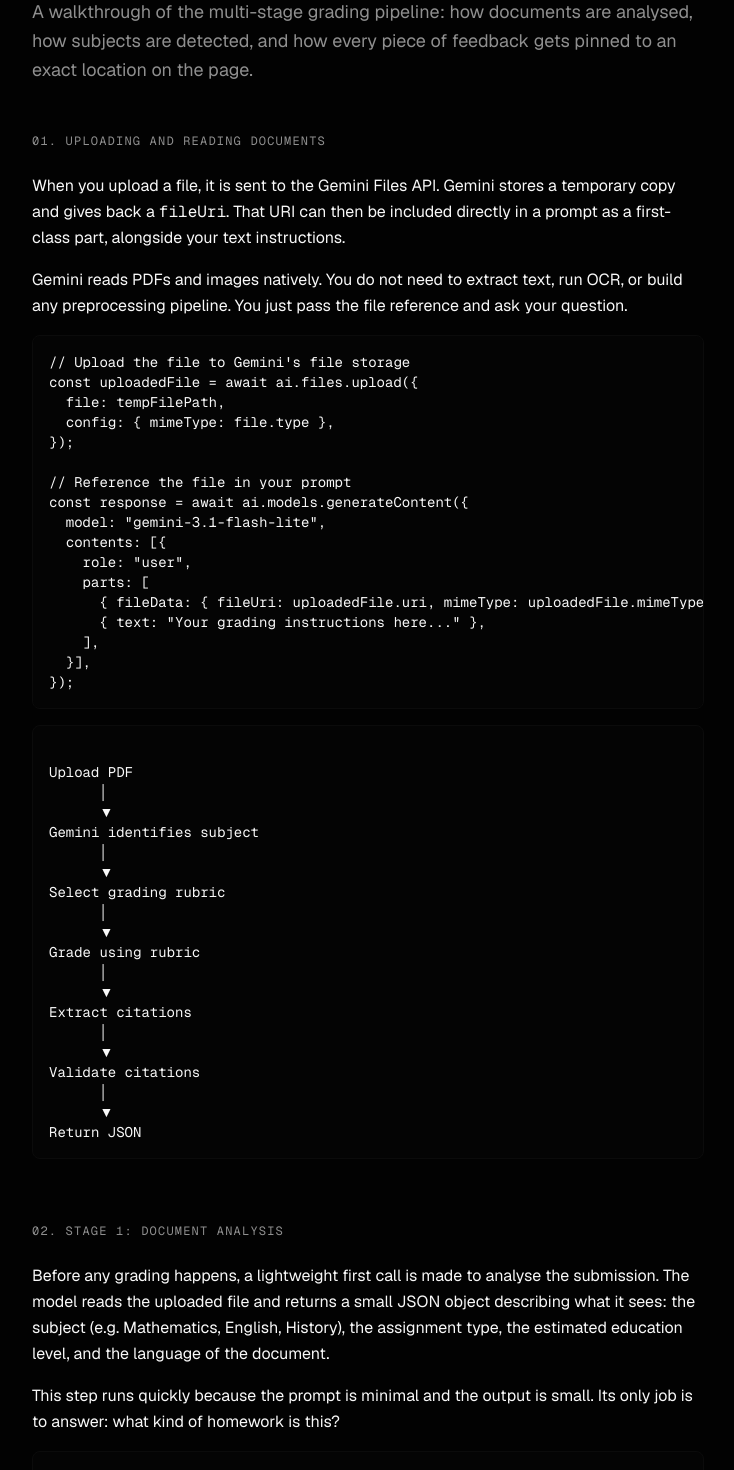
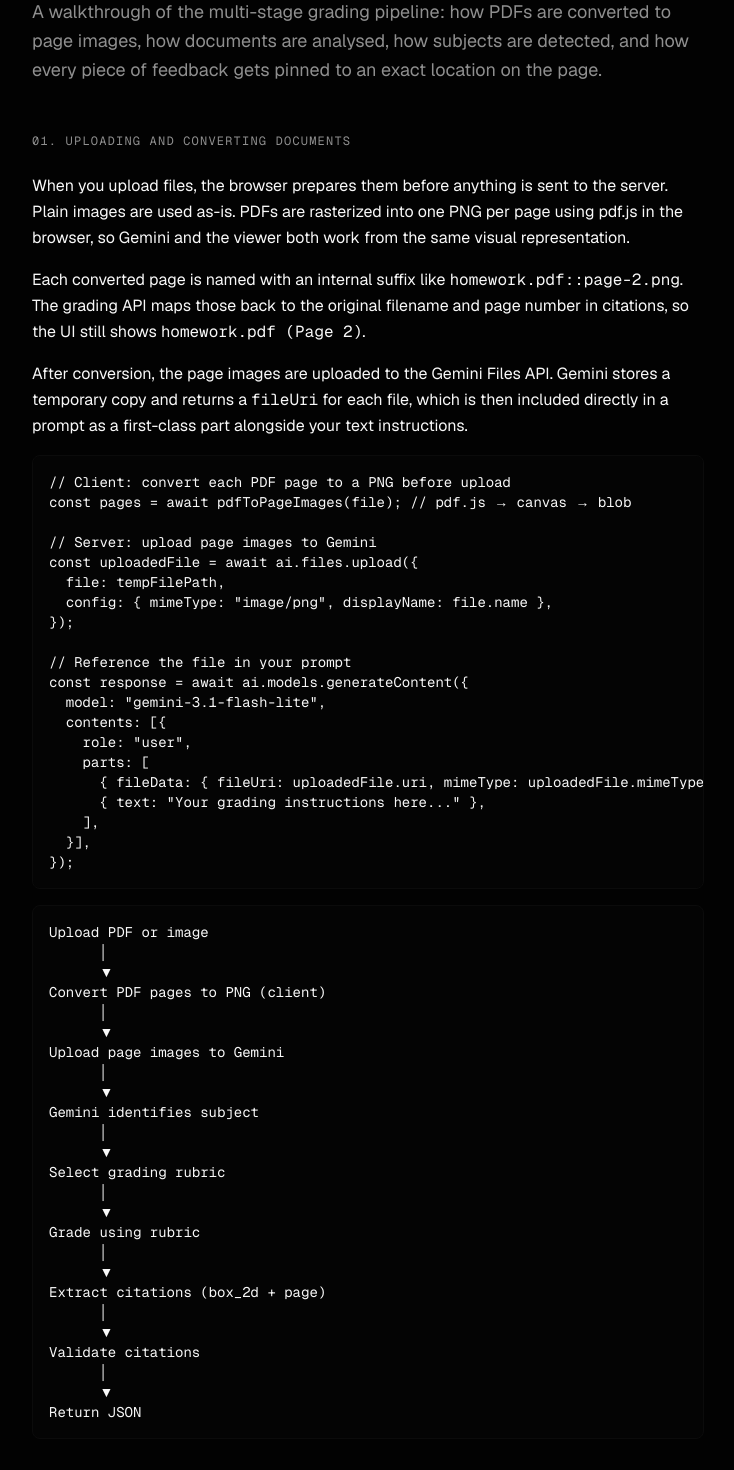
Before and after one commit to aungsh/document-referencing, a Next.js app: page /how-it-works in a window 1280 px wide. Shown: the part 180-1650 px from the top of the page, without its empty margins (272-1006 px from the left). Built offline with nearby package versions, Linux system fonts and the light colour scheme.

Commit message:
docs: update how it works

```diff
--- a/app/how-it-works/page.tsx
+++ b/app/how-it-works/page.tsx
@@ -29,7 +29,7 @@
           How it Works
         </h1>
         <p className="text-muted-foreground text-lg leading-relaxed">
-          A walkthrough of the multi-stage grading pipeline: how documents are analysed, how subjects are detected, and how every piece of feedback gets pinned to an exact location on the page.
+          A walkthrough of the multi-stage grading pipeline: how PDFs are converted to page images, how documents are analysed, how subjects are detected, and how every piece of feedback gets pinned to an exact location on the page.
         </p>
       </div>
 
@@ -38,22 +38,28 @@
         {/* 01 */}
         <section>
           <h2 className="text-xs text-muted-foreground font-mono uppercase tracking-widest mb-6">
-            01. Uploading and Reading Documents
+            01. Uploading and Converting Documents
           </h2>
           <div className="space-y-4 text-foreground leading-relaxed">
             <p>
-              When you upload a file, it is sent to the Gemini Files API. Gemini stores a temporary copy and gives back a <code>fileUri</code>. That URI can then be included directly in a prompt as a first-class part, alongside your text instructions.
+              When you upload files, the browser prepares them before anything is sent to the server. Plain images are used as-is. PDFs are rasterized into one PNG per page using pdf.js in the browser, so Gemini and the viewer both work from the same visual representation.
             </p>
             <p>
-              Gemini reads PDFs and images natively. You do not need to extract text, run OCR, or build any preprocessing pipeline. You just pass the file reference and ask your question.
+              Each converted page is named with an internal suffix like <code>homework.pdf::page-2.png</code>. The grading API maps those back to the original filename and page number in citations, so the UI still shows <code>homework.pdf (Page 2)</code>.
+            </p>
+            <p>
+              After conversion, the page images are uploaded to the Gemini Files API. Gemini stores a temporary copy and returns a <code>fileUri</code> for each file, which is then included directly in a prompt as a first-class part alongside your text instructions.
             </p>
           </div>
           <div className="mt-4 bg-muted/30 p-4 rounded-lg overflow-x-auto text-sm font-mono border border-muted">
             <pre>
-              <code>{`// Upload the file to Gemini's file storage
+              <code>{`// Client: convert each PDF page to a PNG before upload
+const pages = await pdfToPageImages(file); // pdf.js → canvas → blob
+
+// Server: upload page images to Gemini
 const uploadedFile = await ai.files.upload({
   file: tempFilePath,
-  config: { mimeType: file.type },
+  config: { mimeType: "image/png", displayName: file.name },
 });
 
 // Reference the file in your prompt
@@ -72,8 +78,13 @@
 
           <div className="mt-4 bg-muted/30 p-4 rounded-lg overflow-x-auto text-sm font-mono border border-muted">
             <pre>
-              <code>{`
-Upload PDF
+              <code>{`Upload PDF or image
+      │
+      ▼
+Convert PDF pages to PNG (client)
+      │
+      ▼
+Upload page images to Gemini
       │
       ▼
 Gemini identifies subject
@@ -85,7 +96,7 @@
 Grade using rubric
       │
       ▼
-Extract citations
+Extract citations (box_2d + page)
       │
       ▼
 Validate citations
@@ -103,7 +114,7 @@
           </h2>
           <div className="space-y-4 text-foreground leading-relaxed">
             <p>
-              Before any grading happens, a lightweight first call is made to analyse the submission. The model reads the uploaded file and returns a small JSON object describing what it sees: the subject (e.g. Mathematics, English, History), the assignment type, the estimated education level, and the language of the document.
+              Before any grading happens, a lightweight first call is made to analyse the submission. The model reads the uploaded page images and returns a small JSON object describing what it sees: the subject (e.g. Mathematics, English, History), the assignment type, the estimated education level, and the language of the document.
             </p>
             <p>
               This step runs quickly because the prompt is minimal and the output is small. Its only job is to answer: what kind of homework is this?
@@ -164,10 +175,13 @@
           </h2>
           <div className="space-y-4 text-foreground leading-relaxed">
             <p>
-              The second and main Gemini call does the actual grading. It receives the file again along with the selected rubric and a strict JSON schema. The model must return its feedback in a structured format called criteria cards.
+              The second and main Gemini call does the actual grading. It receives the page images again along with the selected rubric and a strict JSON schema. The model must return its feedback in a structured format called criteria cards.
             </p>
             <p>
-              Each criteria card corresponds to one grading dimension from the rubric. Inside each card, the model also returns citations: references to the exact location in the document that supports its observation. Each citation includes the filename, page number (for PDFs), and a bounding box coordinate set pointing to the specific region.
+              Each criteria card corresponds to one grading dimension from the rubric. Inside each card, the model also returns citations: references to the exact location in the document that supports its observation. Each citation includes the original filename, page number (for multi-page PDFs), and a <code>box_2d</code> bounding box pointing to the specific region on that page image.
+            </p>
+            <p>
+              Because Gemini grades the same PNGs the browser displays, the spatial coordinates it returns map directly onto what you see on screen. There is no separate PDF text layer or fuzzy quote matching step.
             </p>
           </div>
           <div className="mt-4 bg-muted/30 p-4 rounded-lg overflow-x-auto text-sm font-mono border border-muted">
@@ -207,7 +221,7 @@
           </h2>
           <div className="space-y-4 text-foreground leading-relaxed">
             <p>
-              After grading, the server runs a validation pass over every citation before sending anything to the browser. Two types of bad citations are removed automatically.
+              After grading, the server runs a validation pass over every citation before sending anything to the browser. Citation filenames are normalized back to the original source name (for example, <code>homework.pdf::page-2.png</code> becomes <code>homework.pdf</code> with <code>page: 2</code>). Then two types of bad citations are removed automatically.
             </p>
             <ul className="space-y-3 pl-4 border-l-2 border-muted">
               <li>
@@ -230,10 +244,15 @@
           </h2>
           <div className="space-y-4 text-foreground leading-relaxed">
             <p>
-              Gemini returns bounding boxes as <code>[ymin, xmin, ymax, xmax]</code>, each value scaled from 0 to 1000 where 0 is the top-left corner and 1000 is the bottom-right. Getting those coordinates to appear in exactly the right place on screen requires different approaches for images and PDFs.
+              Gemini returns bounding boxes as <code>[ymin, xmin, ymax, xmax]</code>, each value scaled from 0 to 1000 where 0 is the top-left corner and 1000 is the bottom-right. Every document — whether it started as a photo or a PDF — is displayed as an image, so the same overlay logic applies everywhere.
             </p>
 
-            <h3 className="font-semibold pt-2">Images: accounting for letterboxing</h3>
+            <h3 className="font-semibold pt-2">One viewer for all documents</h3>
+            <p>
+              <code>DocumentViewer</code> wraps <code>ImageViewer</code> and handles pagination for multi-page PDFs. When you hover a citation, it switches to the cited page and draws the highlight on that page&apos;s PNG. Single-image uploads skip pagination and render directly.
+            </p>
+
+            <h3 className="font-semibold pt-2">Accounting for letterboxing</h3>
             <p>
               Images are displayed with <code>object-contain</code>, which preserves the aspect ratio by adding empty space (letterboxing) along whichever axis does not fill the element. The overlay div is positioned absolutely inside the same container, so if you place it at <code>top: box[0]/10%</code> you are computing a percentage of the <em>element bounding box</em>, not the <em>actual pixel area of the image</em>. On any image that is not perfectly square, the letterbox offset shifts every box by the wrong amount.
             </p>
@@ -241,39 +260,18 @@
               The fix is to compute the rendered image rect explicitly: derive the scale factor from <code>Math.min(elemW/natW, elemH/natH)</code>, multiply back to get the rendered width and height, then calculate the top and left offsets as <code>(elemDim - renderedDim) / 2</code>. All four overlay positions are then in pixels relative to the image pixel area, not the element box. A <code>ResizeObserver</code> on the image element keeps this recomputed whenever the layout changes.
             </p>
 
-            <h3 className="font-semibold pt-2">PDFs: why percentages give wrong positions</h3>
+            <h3 className="font-semibold pt-2">Why PDFs are converted to images</h3>
             <p>
-              For PDF pages the letterbox problem does not apply, but a different CSS subtlety does. The overlay div uses <code>position: absolute</code> inside a <code>position: relative</code> wrapper. For absolutely-positioned elements, <code>height: X%</code> resolves to a percentage of the containing block's height. If that containing block's height is determined by its content flow rather than being explicitly set, some browsers resolve the percentage incorrectly or against the wrong measurement. The result is that vertical positions are rendered at the wrong offset even though horizontal positions look fine.
-            </p>
-            <p>
-              The correct approach is to avoid percentage heights entirely and instead measure the exact canvas pixel dimensions at runtime, then use <code>px</code> units.
-            </p>
-
-            <h3 className="font-semibold pt-2">PDFs: the timing problem</h3>
-            <p>
-              <code>react-pdf</code> renders a PDF page asynchronously. The canvas element appears in the DOM after React commits, often one animation frame after the React component finishes rendering. This means a <code>useEffect</code> that runs synchronously after render might query the canvas before it exists, returning zero dimensions.
-            </p>
-            <p>
-              Three mechanisms are layered together to guarantee a measurement is always captured:
-            </p>
-            <ul className="space-y-2 pl-4 border-l-2 border-muted">
-              <li>
-                <strong><code>useLayoutEffect</code></strong> fires synchronously after the DOM is mutated, before the browser paints. This catches the canvas immediately if react-pdf has added it by this point.
-              </li>
-              <li>
-                <strong><code>requestAnimationFrame</code></strong> is scheduled inside the layout effect. It fires after the next browser paint, catching the canvas in the common case where react-pdf finishes one frame after the React commit.
-              </li>
-              <li>
-                <strong><code>onRenderSuccess</code></strong> is a prop on the react-pdf <code>Page</code> component that fires when the library itself confirms rendering is complete. This is the most reliable signal but the least timely.
-              </li>
-            </ul>
-            <p>
-              A <code>ResizeObserver</code> on the wrapper div keeps all measurements updated if the window is resized after the initial paint.
+              Rendering PDFs directly with <code>react-pdf</code> and overlaying boxes on the canvas was unreliable: Gemini sees a rasterized view of the page, but the client was measuring a separately rendered canvas with different timing and sizing behaviour. Converting each PDF page to a PNG once — and using that same PNG for both grading and display — keeps the coordinate space identical end to end.
             </p>
           </div>
           <div className="mt-6 bg-muted/30 p-4 rounded-lg overflow-x-auto text-sm font-mono border border-muted">
             <pre>
-              <code>{`// --- Images: letterbox-corrected pixel positions ---
+              <code>{`// Client: rasterize PDF pages before upload and display
+const pages = await pdfToPageImages(file);
+// → homework.pdf::page-1.png, homework.pdf::page-2.png, ...
+
+// Viewer: letterbox-corrected pixel positions (images + PDF pages)
 const scale = Math.min(elemW / natW, elemH / natH); // object-contain
 const renderedW = natW * scale;
 const renderedH = natH * scale;
@@ -287,26 +285,10 @@
   width:  ((box[3] - box[1]) / 1000) * renderedW   + "px",
 };
 
-// --- PDFs: measure actual canvas pixel size, then use px units ---
-// Three-layer approach to capture canvas dimensions reliably:
-
-useLayoutEffect(() => {
-  measureCanvas();                            // 1. sync after DOM commit
-  const raf = requestAnimationFrame(measureCanvas); // 2. after next paint
-  return () => cancelAnimationFrame(raf);
-}, [currentPage]);
-
-// 3. react-pdf fires this when the canvas is truly ready
-<Page onRenderSuccess={measureCanvas} ... />
-
-// Once measured, compute positions in px (not %)
-const { width: W, height: H } = pagePixelSize;
-const highlight = {
-  top:    (box[0] / 1000) * H + "px",
-  left:   (box[1] / 1000) * W + "px",
-  height: ((box[2] - box[0]) / 1000) * H + "px",
-  width:  ((box[3] - box[1]) / 1000) * W + "px",
-};`}</code>
+// Citation matching uses the original source filename + page
+const matches =
+  citation.fileName === document.sourceFileName &&
+  (citation.page == null || citation.page === currentPage);`}</code>
             </pre>
           </div>
         </section>
```
